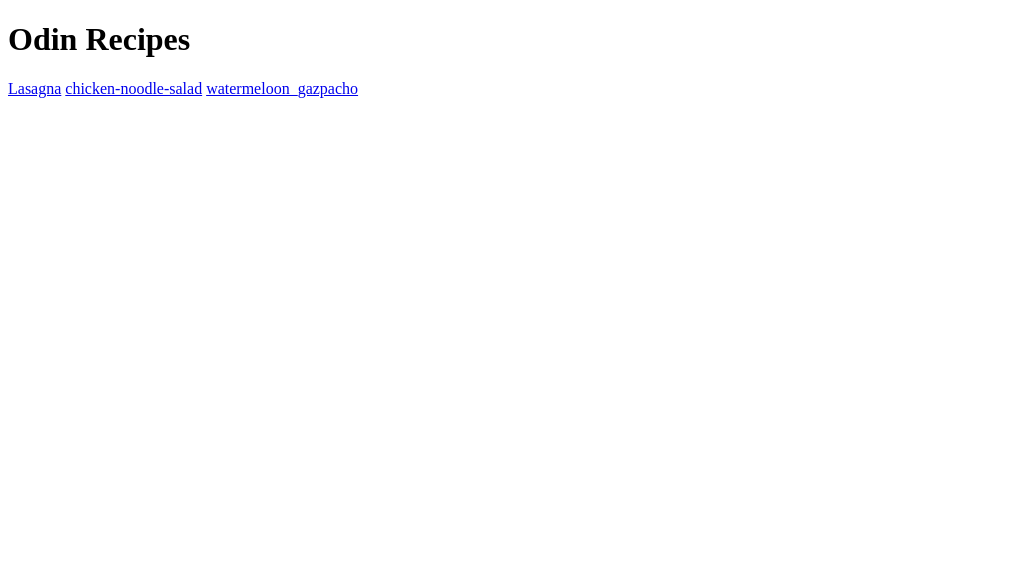
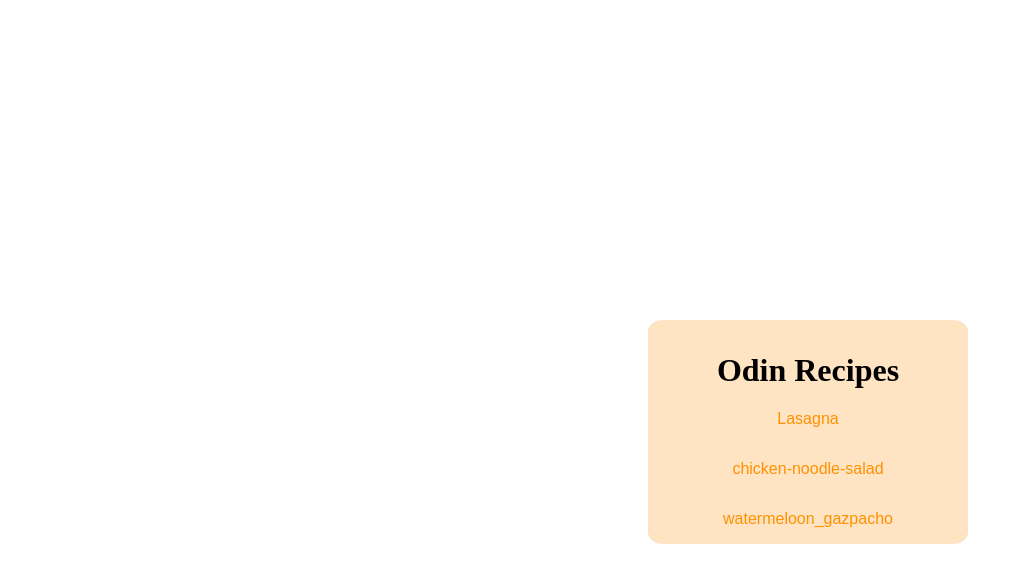
Before and after one commit to Paul-1783/odin-recipes, a plain HTML site: page index.html in a window 1280 px wide. Shown: the whole page, without its empty margins (0-1023 px from the left). Drawn offline with Linux system fonts and the light colour scheme.

Commit message:
added some styling to pinboard with the recipes

```diff
--- /dev/null
+++ b/css/styles.css
@@ -0,0 +1,24 @@
+#pinboard {
+    margin: 20em 0 0 40em;
+    height: auto;
+    width: 20rem;
+    background-color: bisque;
+    text-align: center;
+    border-radius: 5%;
+}
+
+#pinboard>a {
+    color: rgb(255, 145, 0);
+}
+
+a {
+    display: block;
+    margin-bottom: 1em;
+    padding-bottom: 1em;
+    text-decoration: none;
+    font-family: sans-serif, 'Times New Roman', Times, serif;
+}
+
+h1 {
+    padding-top: 1em;
+}
--- a/index.html
+++ b/index.html
@@ -5,13 +5,16 @@
     <meta charset="UTF-8">
     <meta name="viewport" content="width=device-width, initial-scale=1.0">
     <title>Document</title>
+    <link rel="stylesheet" href="./css/styles.css" />
 </head>
 
 <body>
-    <h1>Odin Recipes</h1>
-    <a href="recipes/lasagna.html">Lasagna</a>
-    <a href="recipes/chicken-noodle-salad.html">chicken-noodle-salad</a>
-    <a href="recipes/watermeloon-caspaco.html">watermeloon_gazpacho</a>
+    <div id="pinboard">
+        <h1>Odin Recipes</h1>
+        <a href="recipes/lasagna.html">Lasagna</a>
+        <a href="recipes/chicken-noodle-salad.html">chicken-noodle-salad</a>
+        <a href="recipes/watermeloon-caspaco.html">watermeloon_gazpacho</a>
+    </div>
 </body>
 
 </html>
```
